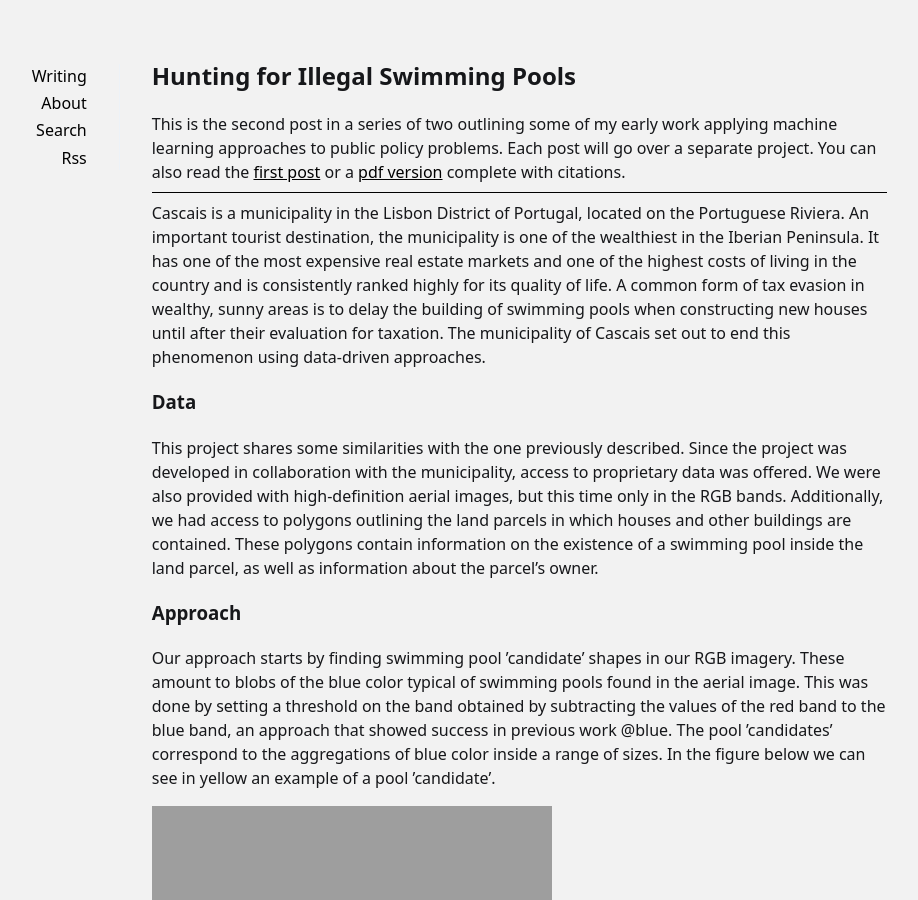
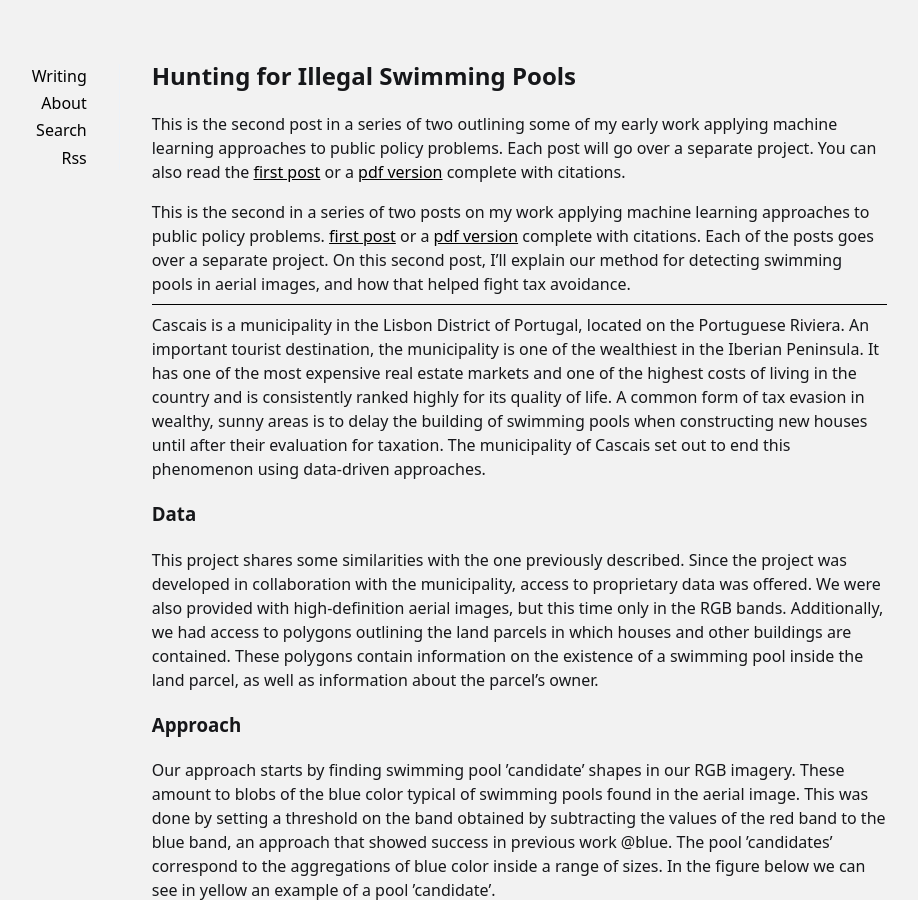
Before and after one commit to fernandeslouro/blog, a Jekyll site: the page built from _posts/2020-02-05-hunting-for-illegal-swimming-pools.md, in a window 1280 px wide and 900 px high. Shown: the whole window, without its empty margins (201-1119 px from the left). Built offline with Jekyll 4.4.1, drawn with Linux system fonts in a browser that asks for light colours.

Commit message:
Update 2020-02-05-hunting-for-illegal-swimming-pools.md

```diff
--- a/_posts/2020-02-05-hunting-for-illegal-swimming-pools.md
+++ b/_posts/2020-02-05-hunting-for-illegal-swimming-pools.md
@@ -6,6 +6,7 @@ tags: [machine-learning]
 
 This is the second post in a series of two outlining some of my early work applying machine learning approaches to public policy problems. Each post will go over a separate project. You can also read the [first post](http://blog.louro.xyz/2020/02/05/hunting-for-illegal-swimming-pools) or a [pdf version](http://louro.xyz/ml-public-policy.pdf) complete with citations.
 
+This is the second in a series of two posts on my work applying machine learning approaches to public policy problems.  [first post](http://blog.louro.xyz/2020/02/05/hunting-for-illegal-swimming-pools) or a [pdf version](http://louro.xyz/ml-public-policy.pdf) complete with citations. Each of the posts goes over a separate project. On this second post, I'll explain our method for detecting swimming pools in aerial images, and how that helped fight tax avoidance.
 
 ***
 
```
